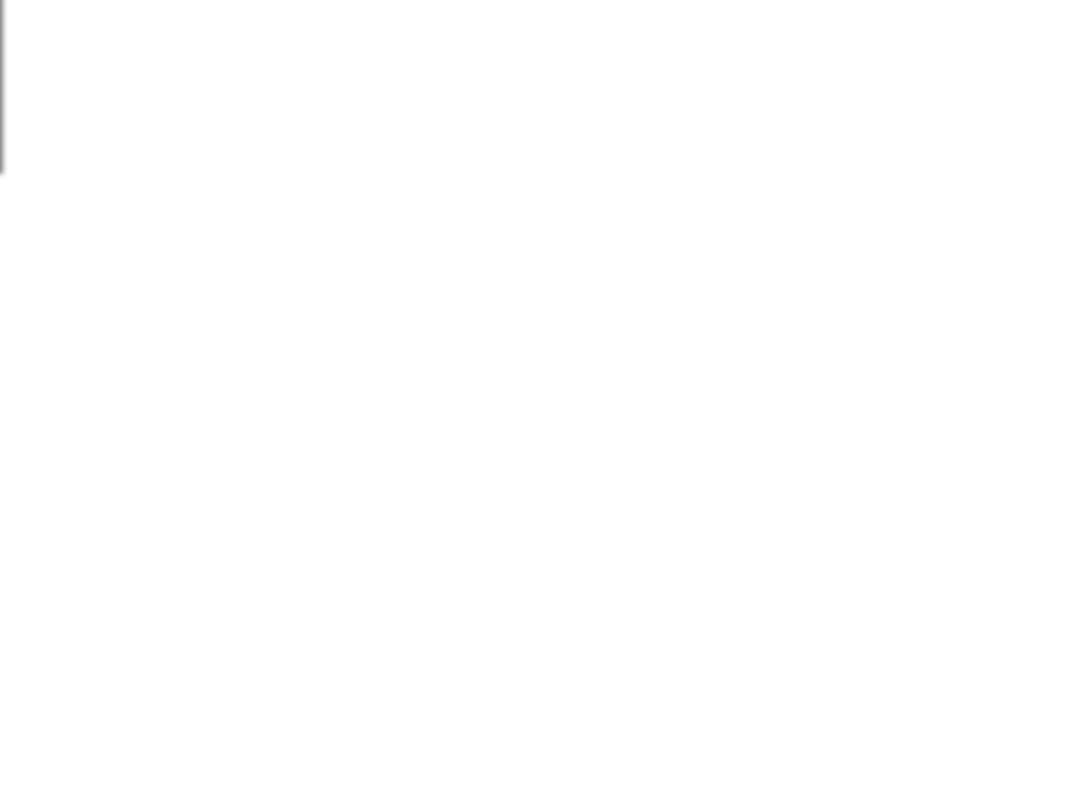
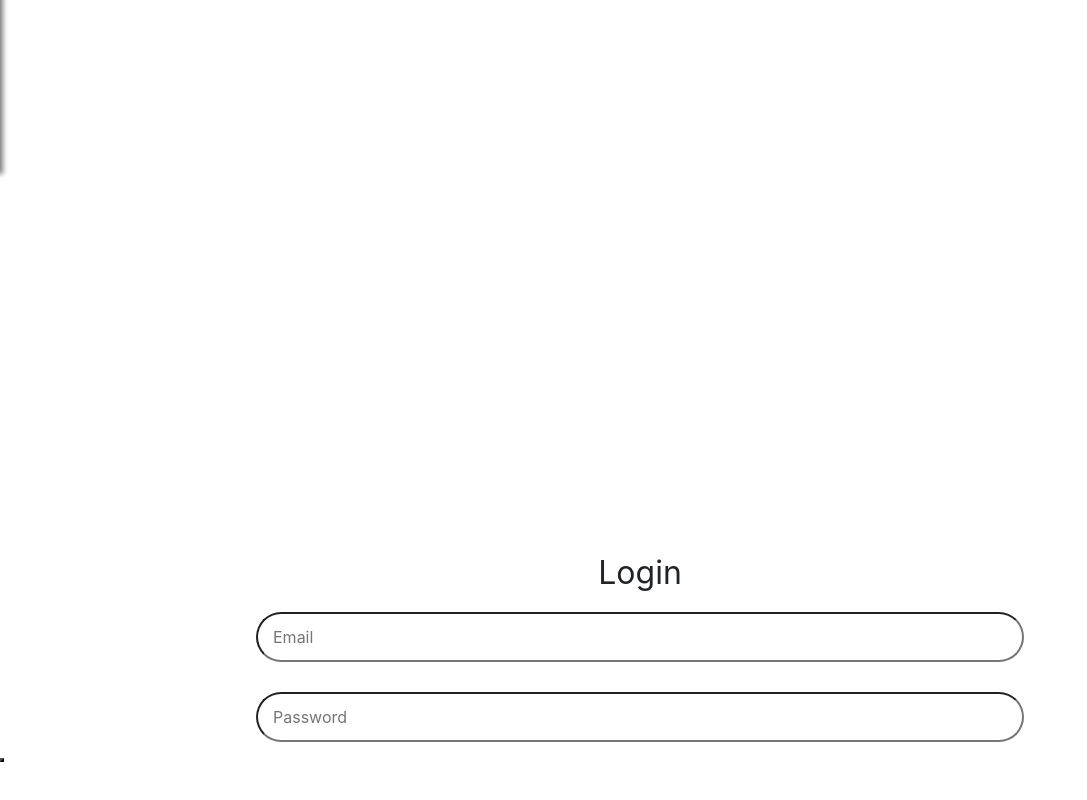
Before and after one commit to andrew-redapple/hcpView, a React (Create React App) app: page / in a window 1280 px wide. Shown: the part 626-1426 px from the top of the page, without its empty margins (0-1087 px from the left). Before the commit the page ends 800 px from the top, so only its background shows below. Built offline with nearby package versions, Linux system fonts and the light colour scheme.

Commit message:
created login component + styling

```diff
--- a/src/App.css
+++ b/src/App.css
@@ -18,6 +18,7 @@ html {
   width: 100%;
   margin-top: 40px;
   padding-left: 25px;
+  height: 100vh;
 }
 
 @media (max-width: 768px) {
--- a/src/App.js
+++ b/src/App.js
@@ -3,6 +3,7 @@ import Tasks from "./components/tasks/Tasks";
 import TopNav from "./components/nav/topNav/TopNav";
 import SideNav from "./components/nav/sideNav/SideNav";
 import BackDrop from "./components/backDrop/BackDrop";
+import Login from "./components/login/Login";
 import "./App.css";
 
 class App extends React.Component {
@@ -75,6 +76,7 @@ class App extends React.Component {
         <div className="tasks">
           <Tasks tasks={this.state.tasks} />
         </div>
+        <Login />
       </div>
     );
   }
--- /dev/null
+++ b/src/components/login/Login.css
@@ -0,0 +1,234 @@
+.login {
+  height: 100vh;
+  padding-top: 10vh;
+}
+
+.email,
+.password {
+  display: flex;
+  padding: 0 30%;
+  /* margin-left: 55px; */
+}
+
+.email {
+  margin-bottom: 30px;
+}
+
+input#email,
+input#password {
+  border-radius: 25px;
+  height: 50px;
+  width: 100%;
+}
+
+input {
+  text-indent: 15px;
+  margin: auto;
+}
+
+.login__header {
+  text-align: center;
+  font-size: 2rem;
+  width: 100%;
+  margin-bottom: 15px;
+}
+
+.login__form {
+  padding-top: 20vh;
+}
+@media (max-width: 768px) {
+  .email,
+  .password {
+    padding: 0 10%;
+  }
+
+  .login__form {
+    padding-top: 25vh;
+  }
+}
+
+/* Pixel 2 XL */
+@media (max-width: 411px) and (max-height: 823px) {
+  .email,
+  .password {
+    /* margin-left: 80px; */
+    padding: 0 10%;
+  }
+}
+
+/* Pixel 2 */
+@media (max-width: 411px) and (max-height: 731px) {
+  .email,
+  .password {
+    /* margin-left: 80px; */
+    padding: 0 15%;
+  }
+}
+
+/* iPhone 6/7/8 PLUS (Portrait) */
+@media (max-width: 414px) and (max-height: 736px) {
+  .email,
+  .password {
+    /* margin-left: 80px; */
+    padding: 0 10%;
+  }
+
+  .login__form {
+    padding-top: 22vh;
+  }
+}
+
+/* iPhone 6/7/8 PLUS (Landscape) */
+@media (max-width: 736px) and (max-height: 414px) {
+  .email,
+  .password {
+    /* margin-left: 80px; */
+    padding: 0 10%;
+  }
+
+  .login__form {
+    padding-top: 22vh;
+  }
+}
+
+/* iPhone 6/7/8 */
+@media (max-width: 375px) and (max-height: 667px) {
+  .email,
+  .password {
+    /* margin-left: 60px; */
+    padding: 0 10%;
+  }
+  .login__form {
+    padding-top: 22vh;
+  }
+}
+
+/* iPhone 5/SE */
+@media (max-width: 320px) and (max-height: 568px) {
+  .email,
+  .password {
+    /* margin-left: 35px; */
+    padding: 0 10%;
+  }
+
+  .login__form {
+    padding-top: 18vh;
+  }
+}
+
+/* Galaxy S5 (Landscape) */
+@media (max-width: 640px) and (max-height: 360px) {
+  .email,
+  .password {
+    /* margin-left: 35px; */
+    padding: 0 20%;
+  }
+
+  .login__form {
+    padding-top: 10vh;
+  }
+}
+
+/* Galaxy S5 (Portrait) */
+@media (max-width: 360px) and (max-height: 640px) {
+  .email,
+  .password {
+    /* margin-left: 35px; */
+    padding: 0 10%;
+  }
+
+  .login__form {
+    padding-top: 20vh;
+  }
+}
+
+/* iPad (Portrait) */
+@media (max-width: 768px) and (max-height: 1024px) {
+  .email,
+  .password {
+    /* margin-left: 35px; */
+    padding: 0 10%;
+  }
+
+  .login__form {
+    padding-top: 20vh;
+  }
+}
+
+/* Pixel 2 XL (Landscape) */
+@media (max-width: 823px) and (max-height: 411px) {
+  .email,
+  .password {
+    /* margin-left: 80px; */
+    padding: 0 20%;
+  }
+
+  .login__form {
+    padding-top: 12vh;
+  }
+}
+
+/* iPad (Landscape) */
+@media (max-width: 1024px) and (max-height: 768px) {
+  .email,
+  .password {
+    /* margin-left: 35px; */
+    padding: 0 20%;
+  }
+
+  .login__form {
+    padding-top: 20vh;
+  }
+}
+
+/* iPad Pro (Portrait) */
+@media (max-width: 1024px) and (max-height: 1366px) {
+  .email,
+  .password {
+    /* margin-left: 35px; */
+    padding: 0 10%;
+  }
+
+  .login__form {
+    padding-top: 20vh;
+  }
+}
+
+/* iPad Pro (Landscape) */
+@media (max-width: 1366px) and (max-height: 1024px) {
+  .email,
+  .password {
+    /* margin-left: 35px; */
+    padding: 0 20%;
+  }
+
+  .login__form {
+    padding-top: 25vh;
+  }
+}
+
+/* iPhone X (Portrait) */
+@media (max-width: 375px) and (max-height: 812px) {
+  .email,
+  .password {
+    /* margin-left: 35px; */
+    padding: 0 10%;
+  }
+
+  .login__form {
+    padding-top: 25vh;
+  }
+}
+
+/* iPhone X (Landscape) */
+@media (max-width: 812px) and (max-height: 375px) {
+  .email,
+  .password {
+    /* margin-left: 35px; */
+    padding: 0 20%;
+  }
+
+  .login__form {
+    padding-top: 10vh;
+  }
+}
--- /dev/null
+++ b/src/components/login/Login.js
@@ -0,0 +1,40 @@
+import React from "react";
+import "../login/Login.css";
+
+export default function Login() {
+  return (
+    <div className="login">
+      <form action="post" className="login__form">
+        <div className="login__header">Login</div>
+
+        <div className="email">
+          {/* <label htmlFor="email" className="email__label">
+            Email
+          </label> */}
+          <br />
+          <input
+            type="email"
+            name="email"
+            id="email"
+            placeholder="Email"
+          />{" "}
+          <br />
+        </div>
+        <div className="password">
+          {/* <label htmlFor="password" className="password__label">
+            Password
+          </label> */}
+          <br />
+          <input
+            type="password"
+            name="password"
+            id="password"
+            placeholder="Password"
+          />
+        </div>
+
+        <button type="submit" name="submit"></button>
+      </form>
+    </div>
+  );
+}
```
